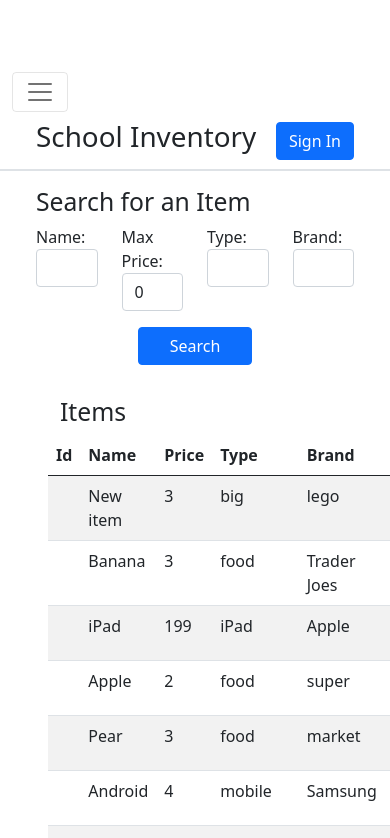
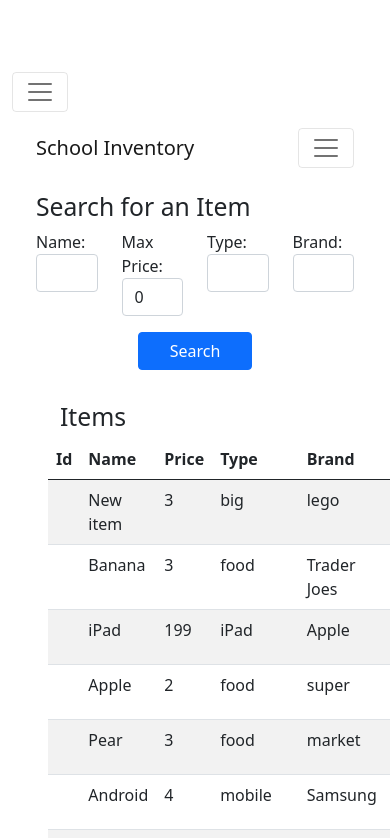
Before and after one commit to AndresRodCodes/ReactInventoryTWT, a React (Create React App) app: page / in a window 390 px wide. Shown: the top 838 px of the page. Built offline with nearby package versions, Linux system fonts and the light colour scheme; data requests are answered from the project's data file.

Commit message:
Converted top navbar to react-bootstrap navbar for better responsivness.

```diff
--- a/src/components/TopNavbar.js
+++ b/src/components/TopNavbar.js
@@ -1,13 +1,21 @@
+import { Navbar, Nav, Container } from "react-bootstrap";
+
 const TopNavbar = () => {
   return (
-    <div className="border-bottom border-2 pb-2">
-      <div className="container d-flex align-items-center justify-content-between">
-        <h1>School Inventory</h1>
-        <button type="buttton" className="btn btn-primary">
-          Sign In
-        </button>
-      </div>
-    </div>
+    <Navbar collapseOnSelect expand="lg">
+      <Container>
+        <Navbar.Brand>School Inventory</Navbar.Brand>
+        <Navbar.Toggle aria-controls="responsive-navbar-nav" />
+        <Navbar.Collapse id="responsive-navbar-nav">
+          <Nav className="me-auto"></Nav>
+          <Nav>
+            <button type="button" className="btn btn-primary">
+              Sign In
+            </button>
+          </Nav>
+        </Navbar.Collapse>
+      </Container>
+    </Navbar>
   );
 };
 
```
